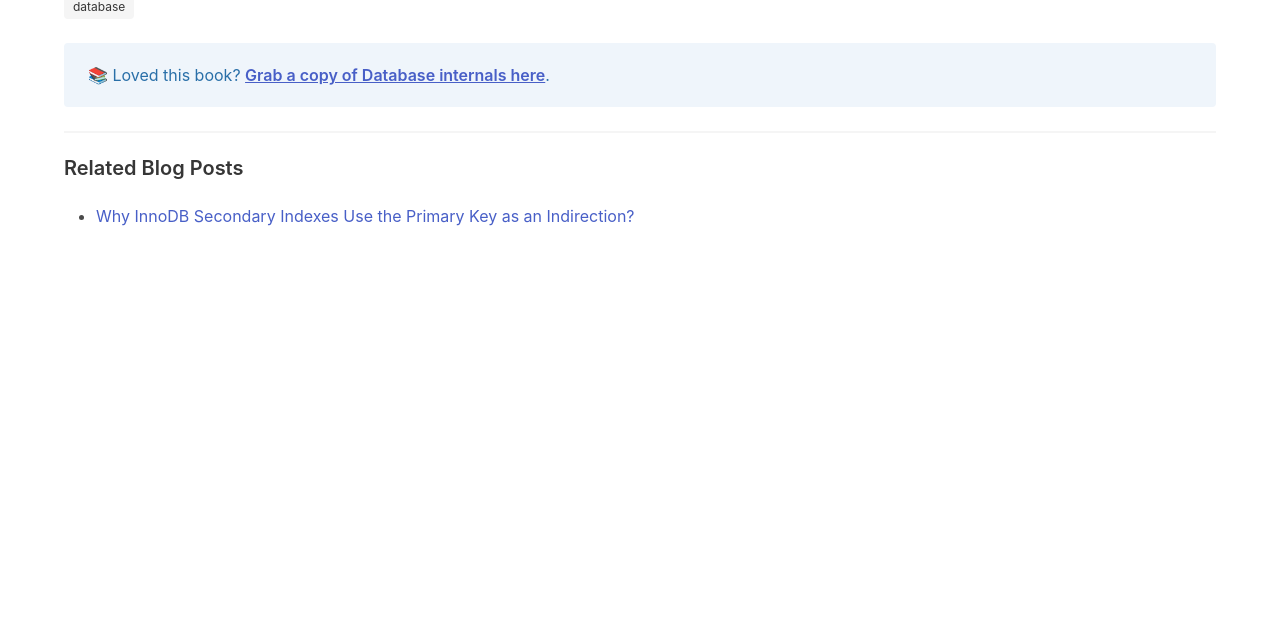
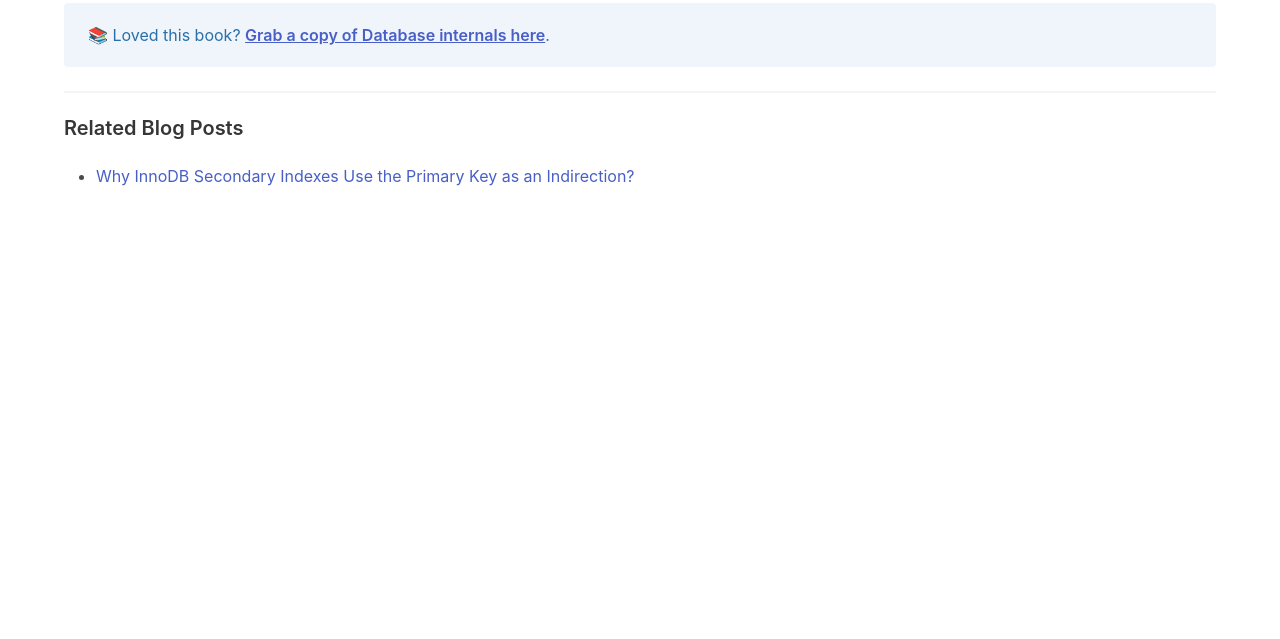
Before and after one commit to areyohrahul/areyohrahul.github.io, a plain HTML site: page books/database-internals/index.html in a window 1280 px wide. Shown: the part 161-800 px from the top of the page. Drawn offline with nearby package versions, Linux system fonts and the light colour scheme.

Commit message:
New release version 1753869400

```diff
--- a/books/database-internals/index.html
+++ b/books/database-internals/index.html
@@ -43,14 +43,6 @@
 <section class="section">
     <div class="container content">
         <h1 class="title is-3 mb-2">Database internals</h1>
-
-
-        <div class="tags is-justify-content-start mb-0">
-
-            <span class="tag has-background-light has-text-dark">database</span>
-
-        </div>
-
 
 
         <div class="notification is-info is-light mt-4">
```
Also changed, not shown: books/clean-code/index.html (+0 -8 lines), books/designing-data-intensive-applications/index.html (+0 -8 lines), books/introduction-to-information-retrieval/index.html (+0 -8 lines).
